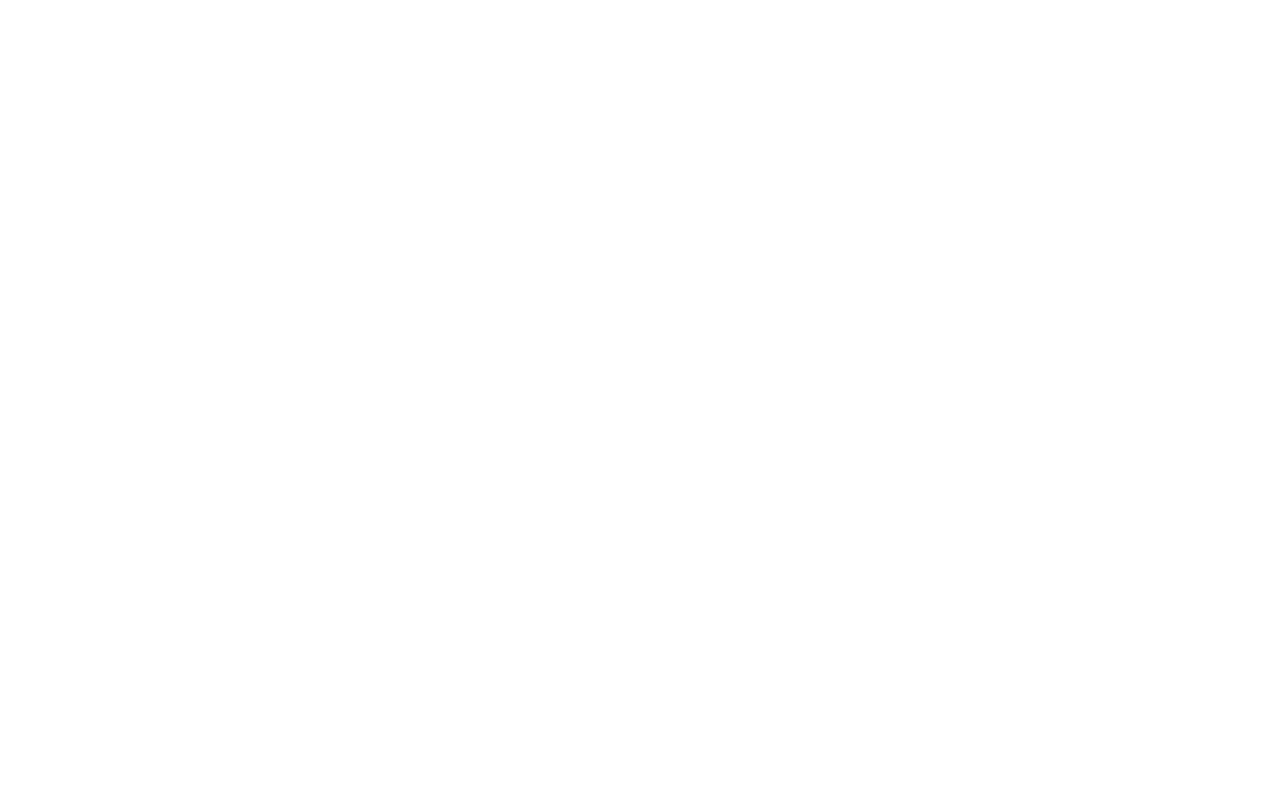
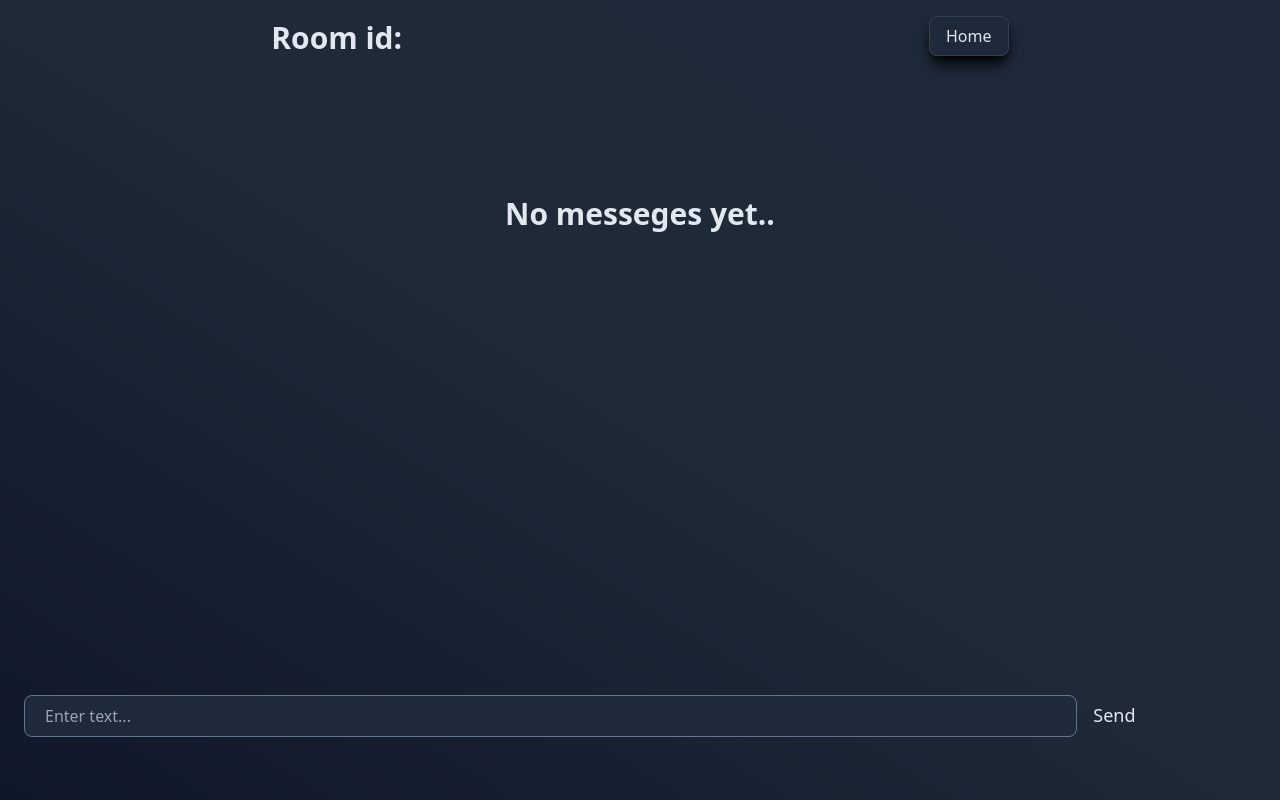
Before and after one commit to ArhamNaeem/chat-app, a React (Vite) app: page /chat-room in a window 1280 px wide. Built offline with nearby package versions, Linux system fonts and the light colour scheme; no server answers; the database is empty.

Commit message:
displaying text messages

```diff
--- a/src/chatroom/Chatroom.tsx
+++ b/src/chatroom/Chatroom.tsx
@@ -1,19 +1,141 @@
-import React from 'react'
-import { useLocation } from 'react-router-dom';
-
-
+import React, { createRef, FormEvent, useEffect, useMemo, useRef, useState } from 'react'
+import { useLocation , useNavigate} from 'react-router-dom';
+import { useAuthState } from 'react-firebase-hooks/auth';
+import { addDoc, collection, onSnapshot, orderBy, query, serverTimestamp, where } from 'firebase/firestore';
+import { db,auth } from '../config/firebase';
 interface propType{
   roomID: string;
 }
 
+interface msgType{
+  deliverTime: object;
+  msg: string;
+  name: string;
+  room: string;
+  userID: string;
+  id: string;
+}
+
 export default function Chatroom(props: propType) {
+  const [user] = useAuthState(auth);
   //props being sent via useNavigate(state:{props})
   const location = useLocation();
-  const propsFromNavigation = location.state;
-    return (
+  const room = location.state;
+  const navigate = useNavigate();
+  let textareaRef = useRef<HTMLTextAreaElement>(null);
+  const [msg, setMsg] = useState("");
+  const [messeges, setMesseges] = useState<msgType[]>([]);
+  const [isLoading, setIsLoading] = useState(true);
+  const colRef = collection(db, "messeges");
+  const handleChange = async (e: FormEvent<HTMLFormElement>) => {
+    e.preventDefault();
+    if (!msg) return;
+    setMsg("");
+
+    await addDoc(colRef, {
+      userID: user?.uid,
+      name: user?.displayName,
+      deliverTime: serverTimestamp(),
+      room,
+      msg,
+    });
+     if (textareaRef.current) {
+       textareaRef.current.scrollTop = textareaRef.current.scrollHeight;
+     }
+  };
+  const goToHome = () => {
+    navigate("/");
+  };
+
+  useEffect(() => {
+
+    const msgQuery = query(colRef, where("room", '==', room),orderBy("deliverTime"));
+    const unsubscribe = onSnapshot(msgQuery, (snapshot) => {
+      let messeges: msgType[] = [];
+      snapshot.forEach((doc) => {
+        // console.log(doc.data())
+        const { deliverTime, msg, name, room, userID } = doc.data();
+        const id = doc.id;
+        messeges.push({ deliverTime, msg, name, room, userID, id });
+      })
+      setMesseges(messeges);
+    });
+      // this.scrollToBottom();
+
+    return () =>
+      unsubscribe();
+
+  }, [])
+
+
+  useEffect(() => {
+    if (messeges.length == 0) {
+     setTimeout(() => {
+       setIsLoading(false);
+     }, 5000);
+   }
+  }, [messeges])
+
+
+
+  return (
     <>
+      <div
+        className="text-slate-200
+        w-full
+        p-2
+        h-screen
+        bg-gradient-to-bl
+        from-slate-800
+        via-gray-800
+        to-slate-900"
+      >
+        <div className="flex justify-around">
+          <h1 className="text-3xl inline font-semibold my-3">
+            Room id: {room}
+          </h1>
+          <button
+          onClick={goToHome}
+            className="border border-slate-700 w-20 h-10 my-2 rounded-lg shadow-black shadow-lg active:text-slate-400">
+            Home
+          </button>
+        </div>
+        {messeges.length == 0 ?
+          (
+          <div className="w-full text-3xl h-4/5 resize-none font-semibold  outline-none bg-transparent scroll-smooth text-center pt-32">
+              {isLoading ? 'Loading...' :
+                'No messeges yet..'
 
-        {(propsFromNavigation)}
+        }
+          </div>
+        ) : (
+          <textarea
+            className="w-full rounded-lg border border-slate-700 p-4 text-xl h-4/5 resize-none t outline-none bg-transparent scroll-smooth"
+            readOnly
+            ref={textareaRef}
+            value={messeges
+              .map((msg, index) => {
+                let lineBreak = "\n\n";
+                if (index === messeges.length - 1) {
+                  lineBreak = "";
+                }
+                return `${msg.name} : ${msg.msg}${lineBreak}`;
+              })
+              .join("")}
+          />
+        )}
+        <form onSubmit={handleChange}>
+          <input
+            className="w-5/6  outline-none bg-slate-800 h-9 p-5 border border-slate-500 rounded-lg  focus:border-slate-700 mx-4"
+            onChange={(e) => setMsg(e.target.value)}
+            value={msg}
+            placeholder="Enter text..."
+          />
+          <button className="text-lg  active:text-slate-400" type="submit">
+            Send
+          </button>
+        </form>
+      </div>
     </>
-  )
+  );
 }
--- a/src/chatroom/OnlineChatrooms.tsx
+++ b/src/chatroom/OnlineChatrooms.tsx
@@ -42,18 +42,20 @@
         <p className=" m-auto text-2xl  border-white w-4/5 font-semibold mb-5">
           Online Rooms
         </p>
-        {onlineRooms.length == 0 ? <div className='text-xl mt-20 font-semibold'>Loading...</div>:
+
+        {onlineRooms.length == 0 ? (
+          <div className="text-xl mt-20 font-semibold">Loading...</div>
+        ) : (
           <textarea
-          className="mt-2 bg-transparent h-4/5 text-lg text-center w-full t p-2 resize-none  outline-none overflow-hidden"
+            className="mt-2 overflow-hidden bg-transparent h-4/5 text-lg text-center w-full t p-2 resize-none  outline-none scrollbar-track-rounded-xl"
             ref={textareaRef}
             readOnly
-
             value={onlineRooms
               .map((room) => `Room ID: ${room.room}\n\n`)
               .join("")}
             onClick={hideScroll}
           />
-          }
+        )}
       </div>
     </>
   );
--- a/tailwind.config.cjs
+++ b/tailwind.config.cjs
@@ -4,5 +4,7 @@
   theme: {
     extend: {},
   },
-  plugins: [],
+  plugins: [
+
+  ],
 };
```
Lines whose indentation alone changed are shown as unchanged.
